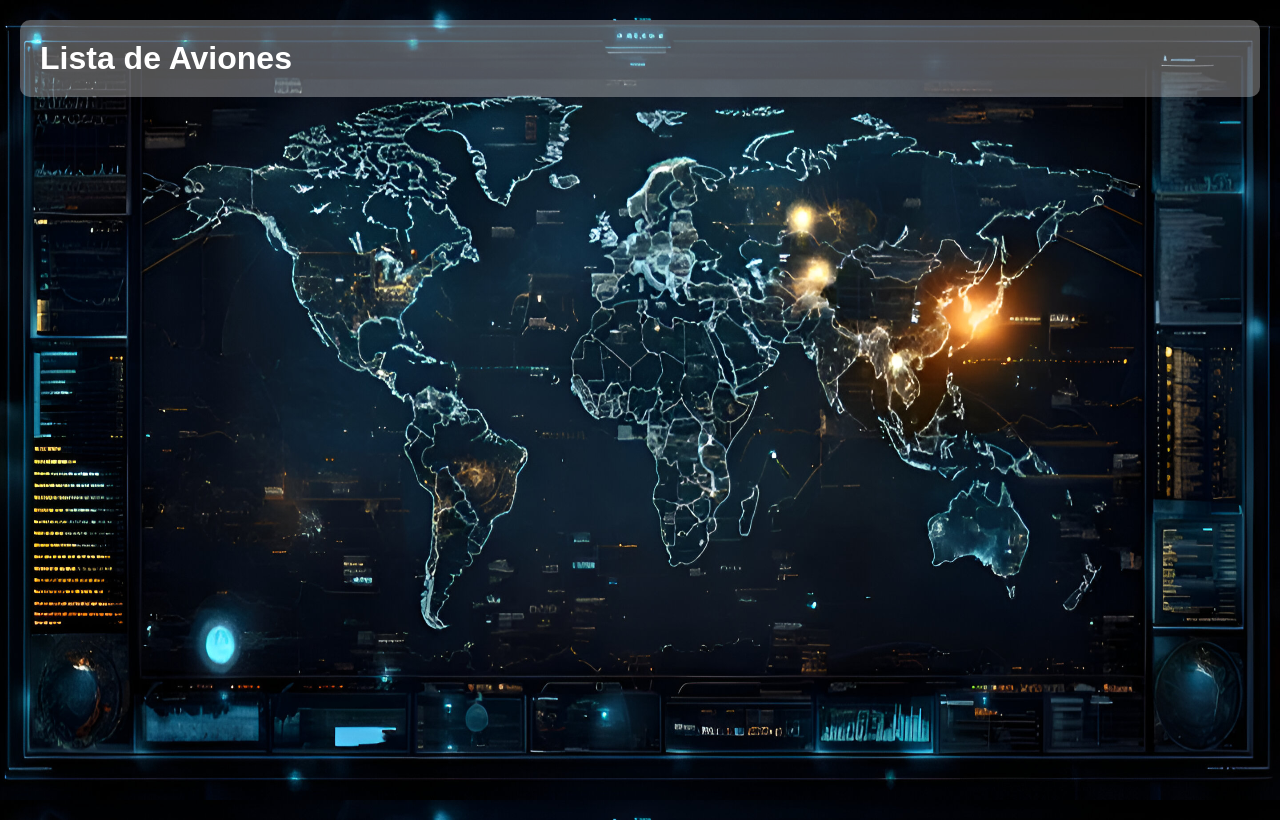
After one commit to MishelBravo/VectorSync, a Flask app: page /aviones in a window 1280 px wide. The commit adds this page. Run offline with Flask 3, Linux system fonts and the light colour scheme; data that the repository does not hold is empty.

Commit message:
Implementación de Pantalla de Aviones

```diff
--- a/main.py
+++ b/main.py
@@ -394,9 +394,39 @@ def obtener_pasajero():
 def info():
     return render_template('info.html')
 
+#--------------------------------------------------------------------------------------------------------------------------------
+@app.route('/aviones')
+def aviones():
+    try:
+        # Obtener los IDs de los aviones
+        ids_aviones = obtener_ids_aviones()
 
-#----------------------------------------------------------------------------------------------------------------------------------------------
+        # Pasar los IDs al template HTML
+        return render_template('Aviones.html', ids_aviones=ids_aviones)
+    except Exception as e:
+        print(f"Error al obtener los aviones: {e}")
+        return "Error al obtener los aviones.", 500
 
+def obtener_ids_aviones():
+    try:
+        if db_connection is None or not db_connection.is_connected():
+            connect_to_dbA()
+
+        cursor = db_connection.cursor(dictionary=True)
+        query = "SELECT idAvion FROM avion;"
+        cursor.execute(query)
+        resultados = cursor.fetchall()
+        cursor.close()
+
+        # Extraer solo los IDs
+        ids = [row['idAvion'] for row in resultados]
+        return ids
+    except Error as e:
+        print(f"❌ Error al obtener los aviones: {e}")
+        return []
+
+
+#--------------------------------------------------------------------------------------------------------------------------------
 # Ejecutar la consulta al iniciar la aplicación y antes de cada solicitud
 @app.before_request
 def before_request():
--- /dev/null
+++ b/static/aviones.css
@@ -0,0 +1,48 @@
+* {
+    margin: 0;
+    padding: 0;
+    box-sizing: border-box;
+}
+
+.body-imagen {
+    background: url('/static/images/image6OfiA.jpg') no-repeat center center fixed;
+    background-size: 100% auto; /* Ancho al 150%, alto automático */
+    background-repeat: no-repeat;
+    background-position: center;
+    height: 100vh;
+    width: 100vw;
+    margin: 0;
+    padding: 0;
+}
+
+
+/* Estilos para el contenido */
+.aviones-container {
+    position: relative;
+    z-index: 1;
+    padding: 20px;
+    color: white; /* Asegura que el texto se vea bien sobre la imagen */
+    font-family: Arial, sans-serif;
+    background-color: rgba(255, 255, 255, 0.316); /* Fondo semitransparente para mejorar la legibilidad */
+    border-radius: 10px;
+    margin: 20px;
+}
+
+/* Estilo para el título */
+.aviones-title {
+    font-size: 2em;
+}
+
+/* Estilos para la lista de aviones */
+.aviones-list {
+    list-style-type: none;
+    padding: 0;
+}
+
+/* Estilos para los elementos de la lista de aviones */
+.aviones-item {
+    background-color: rgba(0, 0, 0, 0.7);
+    margin: 5px;
+    padding: 10px;
+    border-radius: 5px;
+}
--- /dev/null
+++ b/templates/Aviones.html
@@ -0,0 +1,22 @@
+<!DOCTYPE html>
+<html lang="es">
+<head>
+    <meta charset="UTF-8">
+    <meta name="viewport" content="width=device-width, initial-scale=1.0">
+    <title>Aviones</title>
+    <link rel="stylesheet" type="text/css" href="/static/aviones.css">
+</head>
+<body class="body-imagen">
+
+    <!-- Contenido de la página -->
+    <div class="aviones-container">
+        <h1 class="aviones-title">Lista de Aviones</h1>
+        <ul class="aviones-list">
+            {% for id in ids_aviones %}
+                <li class="aviones-item">Avion ID: {{ id }}</li>
+            {% endfor %}
+        </ul>
+    </div>
+
+</body>
+</html>
--- a/templates/index.html
+++ b/templates/index.html
@@ -116,10 +116,13 @@
                     <input type="checkbox" id="export-file">
                     <div class="export__file-options">
                         <label>Export As &nbsp; &#10140;</label>
+                        <!-- Nueva opción para ir a la página de Aviones -->
+                        <label for="export-file" id="toAviones" onclick="window.location.href='/aviones'">AVIONES <img src="/static/images/AvionLogo.png" alt=""></label>
                         <label for="export-file" id="toPDF">PDF <img src="/static/images/pdf.png" alt=""></label>
                         <label for="export-file" id="toJSON">JSON <img src="/static/images/json.png" alt=""></label>
                         <label for="export-file" id="toCSV">CSV <img src="/static/images/csv.png" alt=""></label>
                         <label for="export-file" id="toEXCEL">EXCEL <img src="/static/images/excel.png" alt=""></label>
+
                     </div>
                 </div>
             </section>
```
Also changed, not shown: static/estilos.css (+29 -21 lines), static/images/AvionLogo.png (added), static/images/descarga.gif (added), static/images/image4.jpg (added), static/images/image4Ofi.jpg (added), static/images/image6.jpg (added), static/images/image6Ofi.jpg (added), static/images/image6OfiA.jpg (added).
